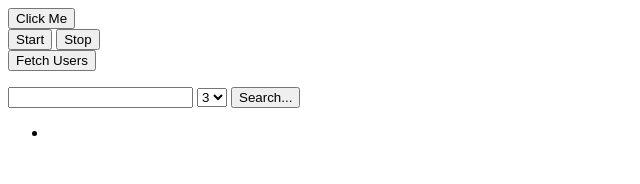
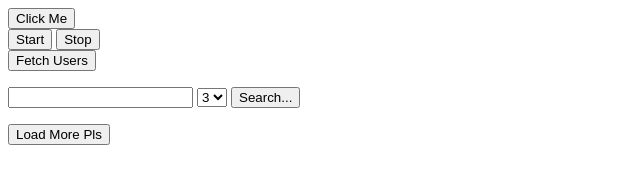
Before and after one commit to VadimKorobec/Js, a website built with Parcel: page src/index.html in a window 1280 px wide. Shown: the whole page, without its empty margins (0-640 px from the left). Built offline with nearby package versions, Linux system fonts and the light colour scheme; no server answers.

Commit message:
Update index.html

```diff
--- a/src/index.html
+++ b/src/index.html
@@ -27,9 +27,13 @@
           </select>
           <button type="submit">Search...</button>
         </form>
-        <ul class="list">
-          <li></li>
-        </ul>
+        <ul class="list"></ul>
+      </div>
+    </section>
+    <section>
+      <div>
+        <ul id="list"></ul>
+        <button type="button" id="load-more">Load More Pls</button>
       </div>
     </section>
     <script type="module" src="./script.js"></script>
```
